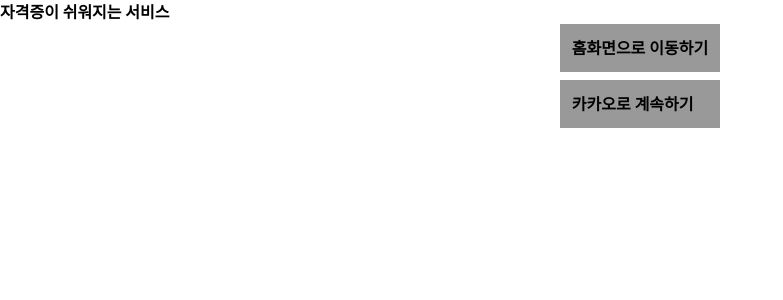
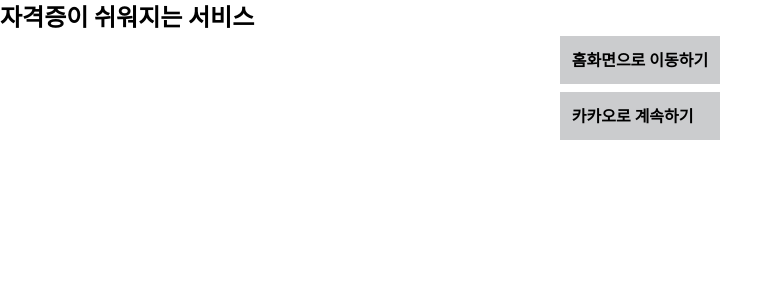
Before and after one commit to dormitoryFamilies/fe-project, a Next.js app in the folder dormitory-families-fe/: page / in a window 1280 px wide. Shown: the top 300 px of the page, without its empty margins (0-783 px from the left). Built offline with nearby package versions, Linux system fonts and the light colour scheme.

Commit message:
feature: tailwind.config.ts 디자인 시스템 구성
tailwind.config.ts 디자인 시스템 구성하였습니다.
(color, size)

```diff
--- a/dormitory-families-fe/tailwind.config.ts
+++ b/dormitory-families-fe/tailwind.config.ts
@@ -1,4 +1,4 @@
-import type { Config } from 'tailwindcss'
+import type { Config } from 'tailwindcss';
 
 const config: Config = {
   content: [
@@ -7,67 +7,44 @@ const config: Config = {
     './src/app/**/*.{js,ts,jsx,tsx,mdx}',
   ],
   theme: {
-    screens: {
-      //화면 사이즈
-      md: '375px',
-    },
     colors: {
       // Brand colors
-      primary: "#E70050",
-      second: "#FFAEB8",
+      primary: '#E70050',
+      primaryMid: '#FF7E8D',
+      primaryLight: '#FFF9FA',
+
+      //secondary color
+      secondary: '#FFE8DE',
 
       // Particular colors
-      point: "#FF5449",
+      point: '#FF6A3B',
+
+      //background color
+      background: '#FFFDFD',
 
       // Achromatic colors
-      black: "#191919",
-      gray4: "#4F4F4F",
-      gray3: "#767676",
-      gray2: "#999999",
-      gray1: "#DBDBDB",
-      gray0: "#F4F4F4",
-      white: "#FFFFFF",
+      black: '#191919',
+      gray5: '#727375',
+      gray4: '#9E9FA1',
+      gray3: '#BEBEBE',
+      gray2: '#CBCCCE',
+      gray1: '#E4E5E7',
+      gray0: '#F4F5F7',
+      white: '#FFFFFF',
+      blue: '#6283FD',
 
       // 그 외 추가 컬러
       // ...
     },
     fontSize: {
-      //헤더 사이즈
-      header1: "64px",
-
-      //타이틀 사이즈
-      title1: "32px", // 대 타이틀
-      title2: "24px", // 중 타이틀
-      title3: "20px", // 소 타이틀 2
-      title4: "18px", // 소 타이틀
-      title5: "16px", // 본문 2
-
-      //서브타이틀 사이즈
-      subtitle1: "15px", // 본문
-      subtitle2: "13px", // 작은
-
-      //body 사이즈
-      body1: "16px",
-      body2: "14px",
-
-      //button 사이즈
-      button: "14px"
-    },
-    extend: {
-      spacing: {
-        main: "1920px",
-        home: "1434px",
-        home2: "940px",
-        side: "486px",
-      },
-    },
-    minWidth: {
-      main: "1920px",
-      home: "1434px",
-      home2: "940px",
-      side: "486px",
+      //폰트 사이즈
+      h1: '24px', // Head 1
+      h2: '20px', // Title 1
+      h3: '18px', // Title 2, 3
+      h4: '16px', // Title 4, 5, SubTitle 1, Body1
+      h5: '14px', // SubTitle 2, Body2, Button
     },
   },
   plugins: [],
-}
-export default config
+};
+export default config;
```
